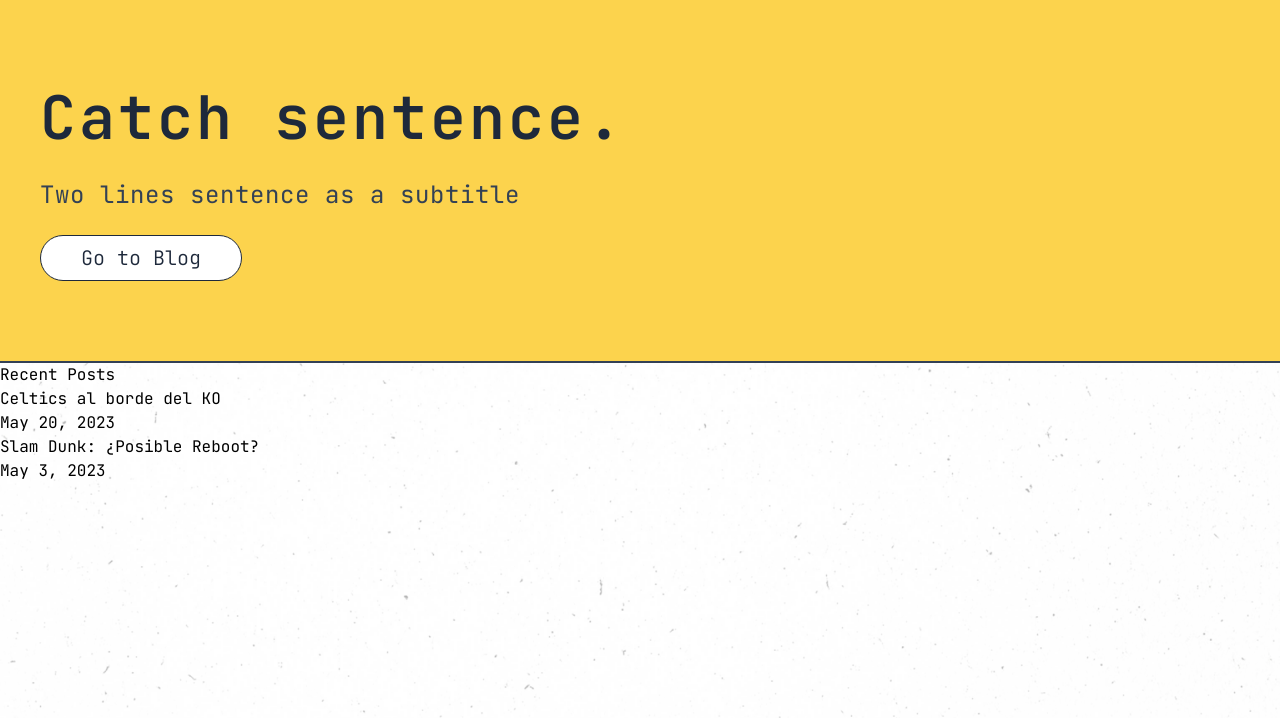
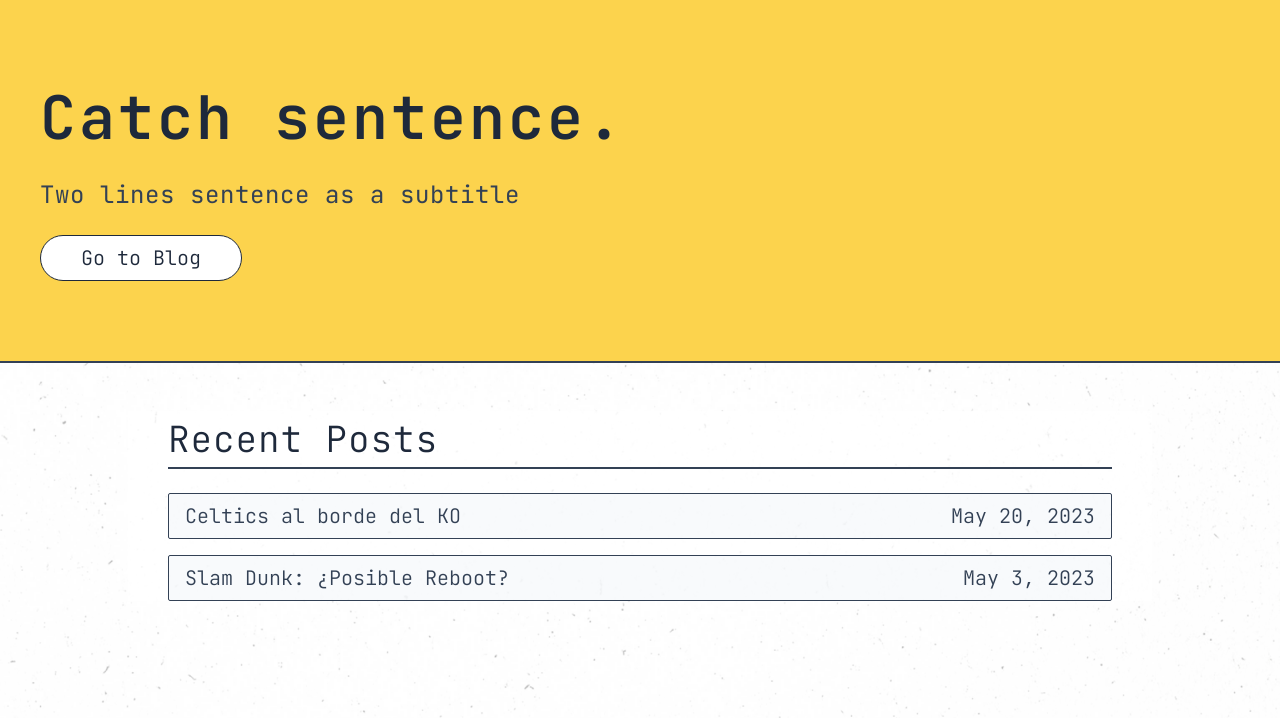
Before and after one commit to robemadz/blog-robe, a Gatsby site: page / in a window 1280 px wide. Shown: the part 82-800 px from the top of the page. Built offline with nearby package versions, Linux system fonts and the light colour scheme; Gatsby itself is replaced by a stand-in of ours.

Commit message:
maquetada lista de posts recientes

```diff
--- a/src/components/layout.js
+++ b/src/components/layout.js
@@ -6,7 +6,7 @@ const Layout = ({ children }) => {
   return (
     <>
       <Header />
-      <main className="bg-white/70 min-h-screen">{children}</main>
+      <main className=" bg-white/70 min-h-screen">{children}</main>
       <Footer />
     </>
   )
--- a/src/pages/index.js
+++ b/src/pages/index.js
@@ -23,7 +23,7 @@ const IndexPage = () => {
           </Link>
         </div>
       </section>
-      <section>
+      <section className="max-w-screen-lg mx-auto my-12 px-4 sm:px-10 bg-white/75">
         <RecentPosts />
       </section>
     </Layout>
--- a/src/templates/recentPosts.js
+++ b/src/templates/recentPosts.js
@@ -19,19 +19,27 @@ const RecentPosts = () => {
   const posts = data.allMdx.nodes
 
   return (
-    <section>
-      <h2>Recent Posts</h2>
+    <>
+      <h2 className="text-4xl font-light tracking-wide text-slate-800 py-2 mb-6 border-b-2 border-b-slate-700">
+        Recent Posts
+      </h2>
       <ul>
         {posts.map(post => (
-          <li key={post.id}>
-            <Link to={`/blog/${post.frontmatter.slug}`}>
-              {post.frontmatter.title}
+          <li
+            className="flex justify-between items-center text-xl font-light text-slate-700 py-2 px-4 my-4 bg-slate-100/50 rounded-sm border border-slate-700"
+            key={post.id}
+          >
+            <Link
+              className="hover:text-amber-400 transition"
+              to={`/blog/${post.frontmatter.slug}`}
+            >
+              <h3>{post.frontmatter.title}</h3>
             </Link>
             <p>{post.frontmatter.date}</p>
           </li>
         ))}
       </ul>
-    </section>
+    </>
   )
 }
 
```
